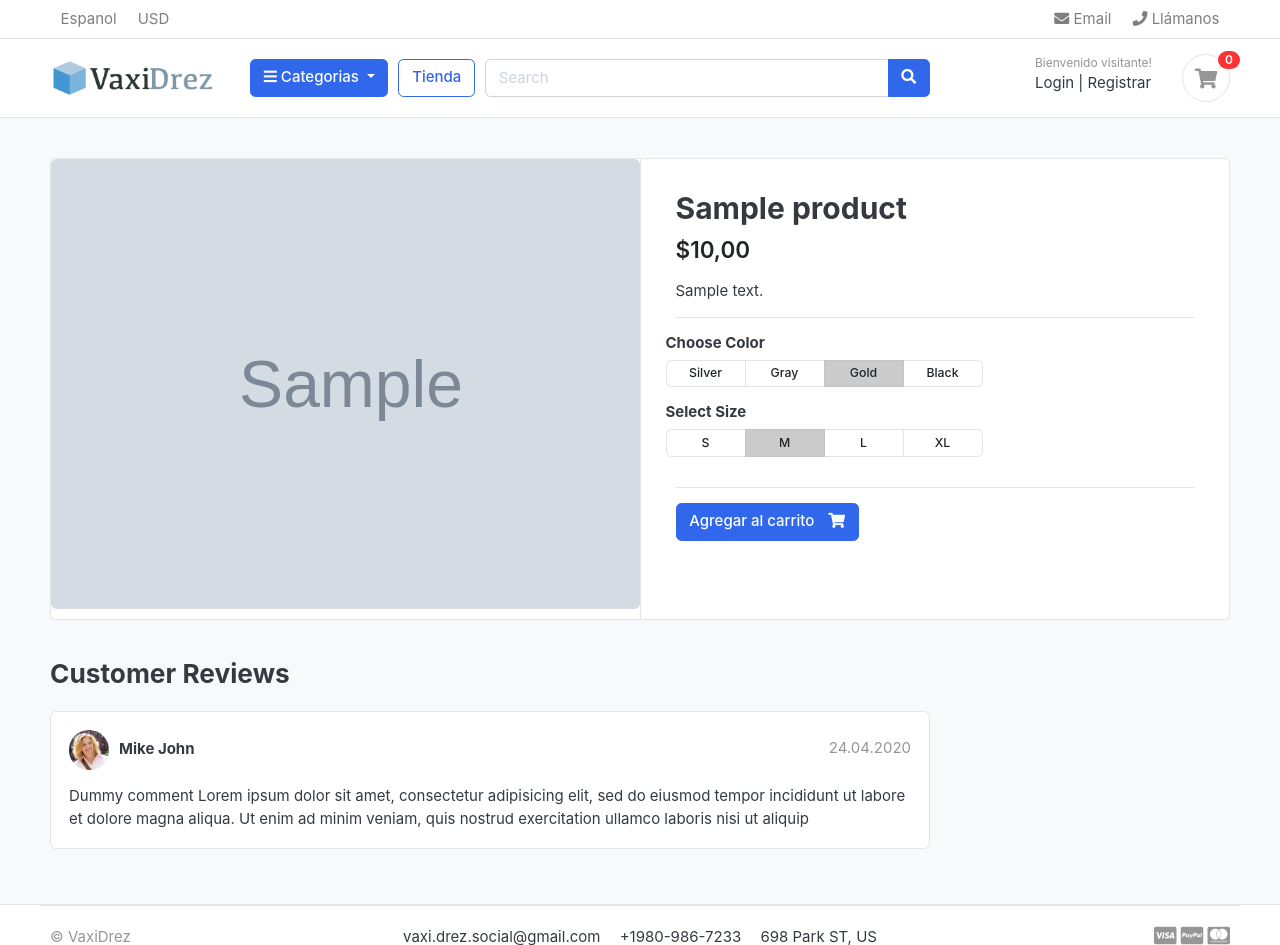
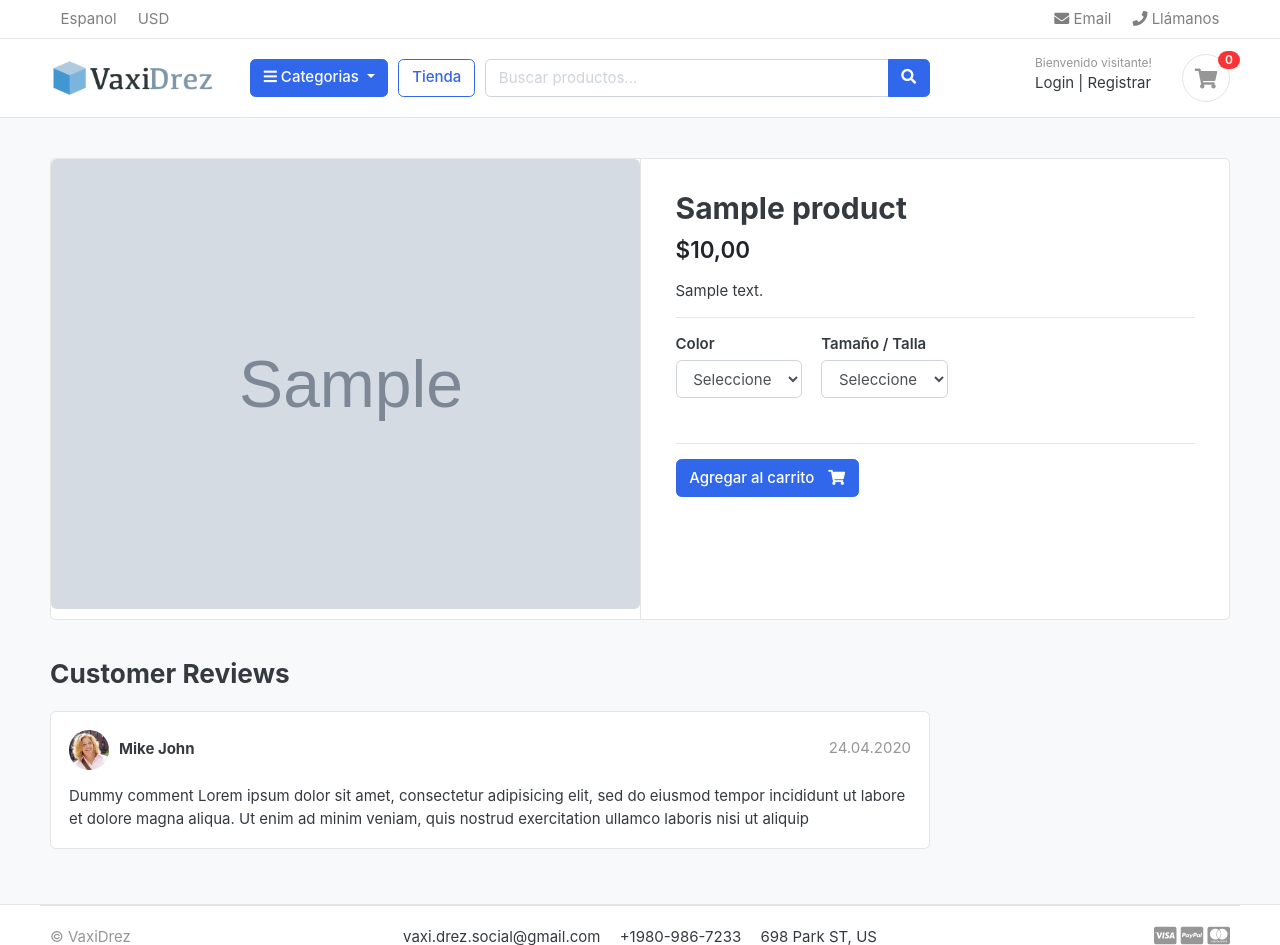
Before and after one commit to JuanitoOrtega/ecommerce-django, a Django app: template templates/store/product_details.html in a window 1280 px wide. Shown: the top 945 px of the page. Run offline with Django 4.2, Linux system fonts and the light colour scheme; the template is opened without the code that fills it: values that come from a table or form of the project are taken from there, others are empty; tables that the repository leaves empty hold one stand-in row (values such as "Sample post"); grey boxes marked "Sample" are stand-in pictures; some web fonts are replaced.

Commit message:
variaciones de productos en grupo

```diff
--- a/carts/models.py
+++ b/carts/models.py
@@ -1,5 +1,5 @@
 from django.db import models
-from store.models import Product
+from store.models import Product, Variation
 
 # Create your models here.
 class Cart(models.Model):
@@ -12,6 +12,7 @@ class Cart(models.Model):
 
 class CartItem(models.Model):
   product = models.ForeignKey(Product, on_delete=models.CASCADE)
+  variations = models.ManyToManyField(Variation, blank=True)
   cart = models.ForeignKey(Cart, on_delete=models.CASCADE)
   quantity = models.IntegerField()
   is_active = models.BooleanField(default=True)
--- a/carts/views.py
+++ b/carts/views.py
@@ -1,18 +1,37 @@
+from asyncio import exceptions
 from django.shortcuts import render, redirect, get_object_or_404
-from store.models import Product
+from store.models import Product, Variation
 from .models import Cart, CartItem
 from django.core.exceptions import ObjectDoesNotExist
 
 # Create your views here.
-# función privada
+# función privada para crear carrito
 def _cart_id(request):
+  # el carrito va a ser igual a la session del request
   cart = request.session.session_key
+  # Si no existe el carrito se creara uno con la session
   if not cart:
     cart = request.session.create()
+  # Si existe entonces la funcion la retornara
   return cart
 
+# ______Funcion para anadir o ACTUALIZAR productos al carrito_______
 def add_cart(request, product_id):
   product = Product.objects.get(id=product_id)
+  product_variation = []
+
+  if request.method == 'POST':
+    for item in request.POST:
+      key = item
+      value = request.POST[key]
+
+      try:
+        variation = Variation.objects.get(product=product, variation_category__iexact=key, variation_value__iexact=value)
+        product_variation.append(variation)
+      except:
+        pass
+
+
   try:
     cart = Cart.objects.get(cart_id=_cart_id(request))
   except Cart.DoesNotExist:
@@ -21,18 +40,44 @@ def add_cart(request, product_id):
     )
   cart.save()
 
-  try:
-    cart_item = CartItem.objects.get(product=product, cart=cart)
-    cart_item.quantity += 1
-    cart_item.save()
-  except CartItem.DoesNotExist:
+
+  is_cart_item_exists = CartItem.objects.filter(product=product, cart=cart).exists()
+
+  if is_cart_item_exists:
+    cart_item = CartItem.objects.filter(product=product, cart=cart)
+
+    ex_var_list = []
+    id = []
+    for item in cart_item:
+      existing_variation = item.variations.all()
+      ex_var_list.append(list(existing_variation))
+      id.append(item.id)
+
+    if product_variation in ex_var_list:
+      index = ex_var_list.index(product_variation)
+      item_id = id[index]
+      item = CartItem.objects.get(product=product, id=item_id)
+      item.quantity += 1
+      item.save()
+    else:
+      item = CartItem.objects.create(product=product, quantity=1, cart=cart)
+      if len(product_variation) > 0:
+        item.variations.clear()
+        item.variations.add(*product_variation)
+      item.save()
+  else:
     cart_item = CartItem.objects.create(
       product = product,
       quantity = 1,
       cart = cart,
     )
+    if len(product_variation) > 0:
+      cart_item.variations.clear()
+      cart_item.variations.add(*product_variation)
     cart_item.save()
+
   return redirect('cart')
+
 
 def remove_cart(request, product_id):
   cart = Cart.objects.get(cart_id=_cart_id(request))
--- a/ecommerce/static/css/ui.css
+++ b/ecommerce/static/css/ui.css
@@ -629,7 +629,7 @@ p:last-child {
 }
 .itemside .info {
   padding-left: 15px;
-  padding-right: 7px;
+  /* padding-right: 7px; */
 }
 .itemside p {
   margin-bottom: 0;
--- a/store/models.py
+++ b/store/models.py
@@ -1,6 +1,7 @@
 from django.db import models
 from django.urls import reverse
 from category.models import Category
+from django.utils.safestring import mark_safe
 
 # Create your models here.
 class Product(models.Model):
@@ -8,15 +9,56 @@ class Product(models.Model):
   slug = models.CharField(max_length=200, unique=True)
   description = models.TextField('Descripción', max_length=500, blank=True)
   price = models.DecimalField('Precio', max_digits=6, decimal_places=2)
-  images = models.ImageField('Images', upload_to='photos/products')
-  stock = models.IntegerField('Cantidad disponible')
+  images = models.ImageField('Subir imagen', upload_to='photos/products')
+  stock = models.IntegerField('Cantidad')
   is_available = models.BooleanField('Disponible', default=True)
   category = models.ForeignKey(Category, on_delete=models.CASCADE)
   created_date = models.DateTimeField('Fecha de creación', auto_now_add=True)
   modified_date = models.DateTimeField('Última actualización', auto_now=True)
+
+  class Meta:
+    verbose_name = 'producto'
+    verbose_name_plural = 'productos'
+
+  # Para mostrar la imagen del producto en el dashboard de django
+  def admin_image(self):
+    return mark_safe('<img src="{}" width="100" />'.format(self.images.url))
+  admin_image.short_description = 'Miniatura'
+  admin_image.allow_tags = True
 
   def get_url(self):
     return reverse('product_details', args=[self.category.slug, self.slug])
 
   def __str__(self):
     return self.product_name
+
+
+class VariationManager(models.Manager):
+  def colors(self):
+    return super(VariationManager, self).filter(variation_category='color', is_active=True)
+
+  def tallas(self):
+    return super(VariationManager, self).filter(variation_category='talla', is_active=True)
+
+variation_category_choice = (
+  ('color', 'Color'),
+  ('talla', 'Talla'),
+)
+
+class Variation(models.Model):
+  product = models.ForeignKey(Product, on_delete=models.CASCADE)
+  variation_category = models.CharField('Variaciónes', max_length=100, choices=variation_category_choice)
+  variation_value = models.CharField('Valores', max_length=100)
+  is_active = models.BooleanField('Activo', default=True)
+  created_date = models.DateTimeField(auto_now=True)
+
+  class Meta:
+    verbose_name = 'variación'
+    verbose_name_plural = 'variaciones'
+
+  objects = VariationManager()
+
+  # def __unicode__(self):
+    # return self.product
+  def __str__(self):
+    return self.variation_category + ': ' + self.variation_value
--- a/store/urls.py
+++ b/store/urls.py
@@ -3,6 +3,7 @@ from . import views
 
 urlpatterns = [
     path('', views.store, name='store'),
-    path('<slug:category_slug>/', views.store, name='products_by_category'),
-    path('<slug:category_slug>/<slug:product_slug>/', views.product_details, name='product_details'),
+    path('category/<slug:category_slug>/', views.store, name='products_by_category'),
+    path('category/<slug:category_slug>/<slug:product_slug>/', views.product_details, name='product_details'),
+    path('search/', views.search, name='search'),
 ]
--- a/templates/includes/header.html
+++ b/templates/includes/header.html
@@ -64,15 +64,10 @@
           <!-- col.// -->
           <a href="{% url 'store' %}" class="btn btn-outline-primary">Tienda</a>
           <div class="col-lg col-md-6 col-sm-12 col">
-            <form action="#" class="search">
+
+            <form action="{% url 'search' %}" class="search">
               <div class="input-group w-100">
-                <input
-                  type="text"
-                  class="form-control"
-                  style="width: 60%"
-                  placeholder="Search"
-                />
-
+                <input type="text" class="form-control" style="width: 60%" placeholder="Buscar productos..." name="keyword" />
                 <div class="input-group-append">
                   <button class="btn btn-primary" type="submit">
                     <i class="fa fa-search"></i>
@@ -81,6 +76,7 @@
               </div>
             </form>
             <!-- search-wrap .end// -->
+
           </div>
           <!-- col.// -->
           <div class="col-lg-3 col-sm-6 col-8 order-2 order-lg-3">
--- a/templates/store/product_details.html
+++ b/templates/store/product_details.html
@@ -12,73 +12,54 @@
               <div class="img-big-wrap">
                 <a href="#"><img src="{{ single_product.images.url }}"></a>
               </div> <!-- img-big-wrap.// -->
-
             </article> <!-- gallery-wrap .end// -->
           </aside>
           <main class="col-md-6 border-left">
+
+            <form action="{% url 'add_cart' single_product.id %}" method="POST">
+              {% csrf_token %}
               <article class="content-body">
-
                 <h2 class="title">{{ single_product.product_name }}</h2>
-
                 <div class="mb-3">
                   <var class="price h4">${{ single_product.price }}</var>
                 </div>
+                <p>{{ single_product.description }}</p>
+                <hr>
 
-              <p>{{ single_product.description }}</p>
-
-              <hr>
-              <div class="row">
                 <div class="item-option-select">
-                  <h6>Choose Color</h6>
-                  <div class="btn-group btn-group-sm btn-group-toggle" data-toggle="buttons">
-                    <label class="btn btn-light">
-                      <input type="radio" name="radio_color"> Silver
-                    </label>
-                    <label class="btn btn-light">
-                      <input type="radio" name="radio_color" > Gray
-                    </label>
-                    <label class="btn btn-light active">
-                      <input type="radio" name="radio_color checked"> Gold
-                    </label>
-                    <label class="btn btn-light">
-                      <input type="radio" name="radio_color"> Black
-                    </label>
+                  <div class="mb-3">
+                    <label for="color" class="form-label font-weight-bold">Color</label>
+                    <select class="form-control" name="color" id="color" required>
+                      <option value="" disabled selected>Seleccione</option>
+                      {% for i in single_product.variation_set.colors %}
+                      <option value="{{ i.variation_value | lower }}">{{ i.variation_value | capfirst }}</option>
+                      {% endfor %}
+                    </select>
                   </div>
                 </div>
-              </div> <!-- row.// -->
-              <div class="row">
+
                 <div class="item-option-select">
-                  <h6>Select Size</h6>
-                  <div class="btn-group btn-group-sm btn-group-toggle" data-toggle="buttons">
-                    <label class="btn btn-light">
-                      <input type="radio" name="radio_color"> S
-                    </label>
-                    <label class="btn btn-light active">
-                      <input type="radio" name="radio_color" checked> M
-                    </label>
-                    <label class="btn btn-light">
-                      <input type="radio" name="radio_color"> L
-                    </label>
-                    <label class="btn btn-light">
-                      <input type="radio" name="radio_color"> XL
-                    </label>
+                  <div class="mb-3">
+                    <label for="talla" class="form-label font-weight-bold">Tamaño / Talla</label>
+                    <select class="form-control" name="talla" id="talla" required>
+                      <option value="" disabled selected>Seleccione</option>
+                      {% for i in single_product.variation_set.tallas %}
+                      <option value="{{ i.variation_value | lower }}">{{ i.variation_value | capfirst }}</option>
+                      {% endfor %}
+                    </select>
                   </div>
                 </div>
-              </div> <!-- row.// -->
                 <hr>
                 {% if single_product.stock <= 0 %}
                 <div class="alert alert-danger" role="alert">
                   <strong>Producto agotado</strong>
                 </div>
                 {% else %}
-                {% if in_cart %}
-                <button class="btn btn-outline-success"><span class="text">Agregado al carrito</span> <i class="fas fa-check"></i></button>
-                <a href="{% url 'cart' %}" class="btn btn-primary"><span class="text">Ir al carrito</span> <i class="fas fa-shopping-cart"></i></a>
-                {% else %}
-                <a href="{% url 'add_cart' single_product.id %}" class="btn btn-primary"> <span class="text">Agregar al carrito</span> <i class="fas fa-shopping-cart"></i></a>
-                {% endif %}
+                  <button type="submit" class="btn btn-primary"> <span class="text">Agregar al carrito</span> <i class="fas fa-shopping-cart"></i></button>
                 {% endif %}
               </article> <!-- product-info-aside .// -->
+            </form>
+
           </main> <!-- col.// -->
         </div> <!-- row.// -->
       </div> <!-- card.// -->
```
Also changed, not shown: carts/admin.py (+8 -2 lines), store/admin.py (+11 -2 lines), store/views.py (+21 -5 lines), templates/store/cart.html (+7 -2 lines), templates/store/store.html (+8 -2 lines), carts/migrations/0002_cartitem_variations.py (added), store/migrations/0002_variation.py (added), store/migrations/0003_alter_product_options_alter_variation_options_and_more.py (added). Lines whose indentation alone changed are shown as unchanged.
